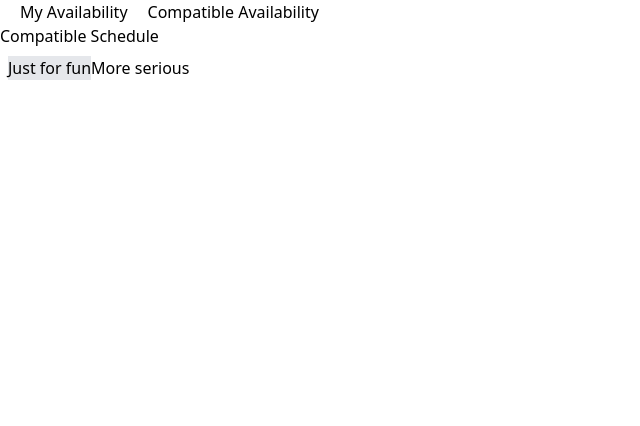
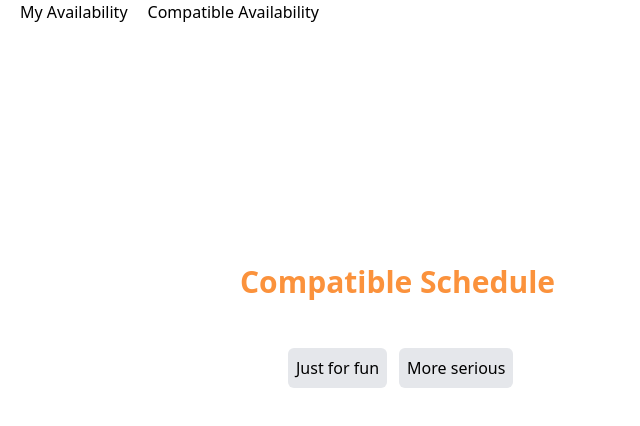
Before and after one commit to MarkusAP98/Schedule, a React (Vite) app: page / in a window 1280 px wide. Both pictures are taken after a click on the button "Compatible Availability". Shown: the top 426 px of the page, without its empty margins (0-640 px from the left). Built offline with nearby package versions, Linux system fonts and the light colour scheme.

Commit message:
styled the buttons

```diff
--- a/src/CompatibleSchedule.jsx
+++ b/src/CompatibleSchedule.jsx
@@ -1,17 +1,21 @@
-import React from 'react'
+import React from "react";
 
 const CompatibleSchedule = () => {
   return (
-    <div>
-    <h1>Compatible Schedule</h1>
-    <div className='m-2'>
-      <button className='bg-gray-200 '>Just for fun</button>
-      <button>More serious</button>
-    </div>
-
-
+    <div className=" flex-col p-60 ">
+      <h1 className="font-bold text-3xl text-orange-400">
+        Compatible Schedule
+      </h1>
+      <div className="m-10 p-2">
+        <button className="bg-gray-200 p-2 rounded-md cursor-pointer">
+          Just for fun
+        </button>
+        <button className="bg-gray-200 p-2 rounded-md cursor-pointer ml-3">
+          More serious
+        </button>
+      </div>
     </div>
   );
-}
+};
 
-export default CompatibleSchedule
+export default CompatibleSchedule;
```
